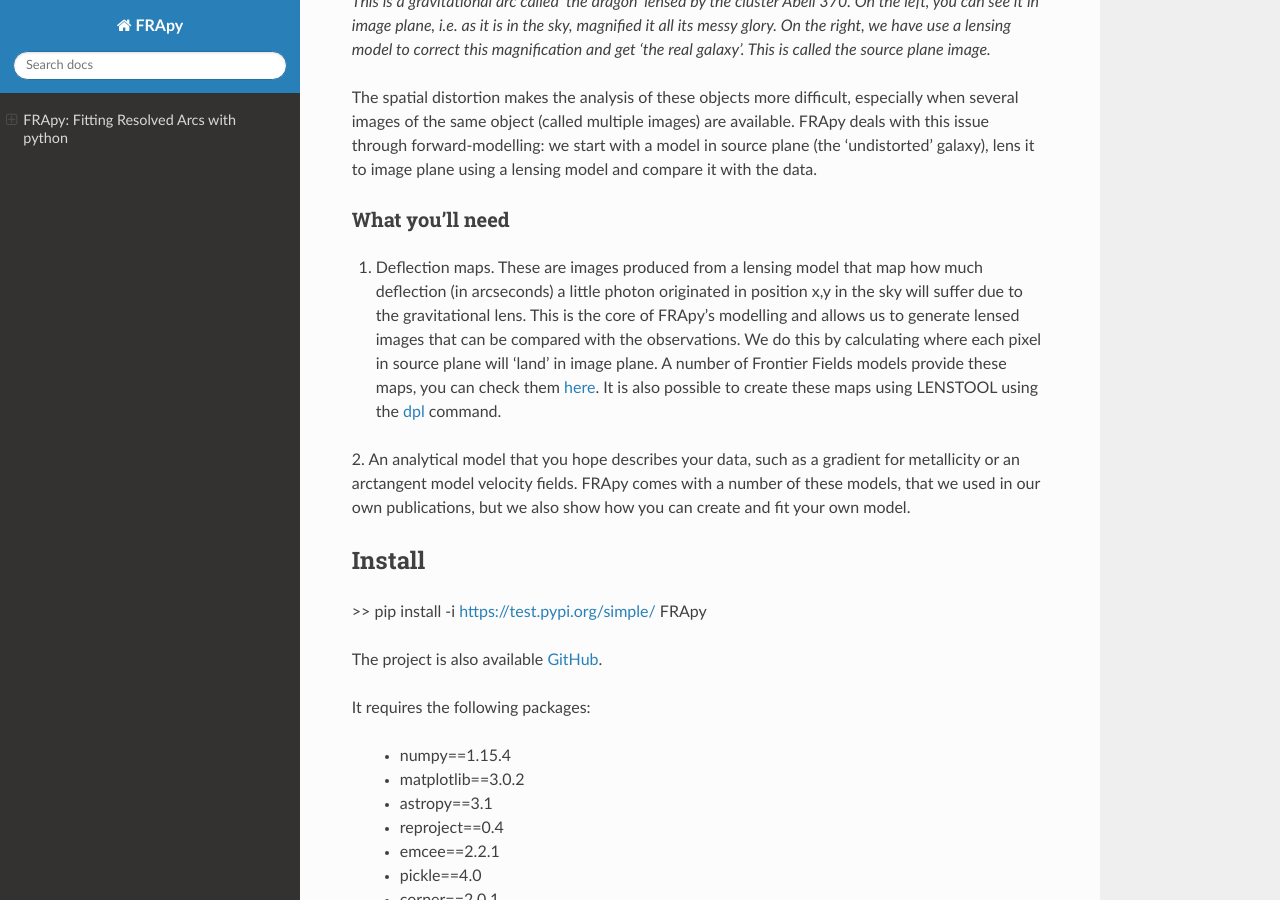
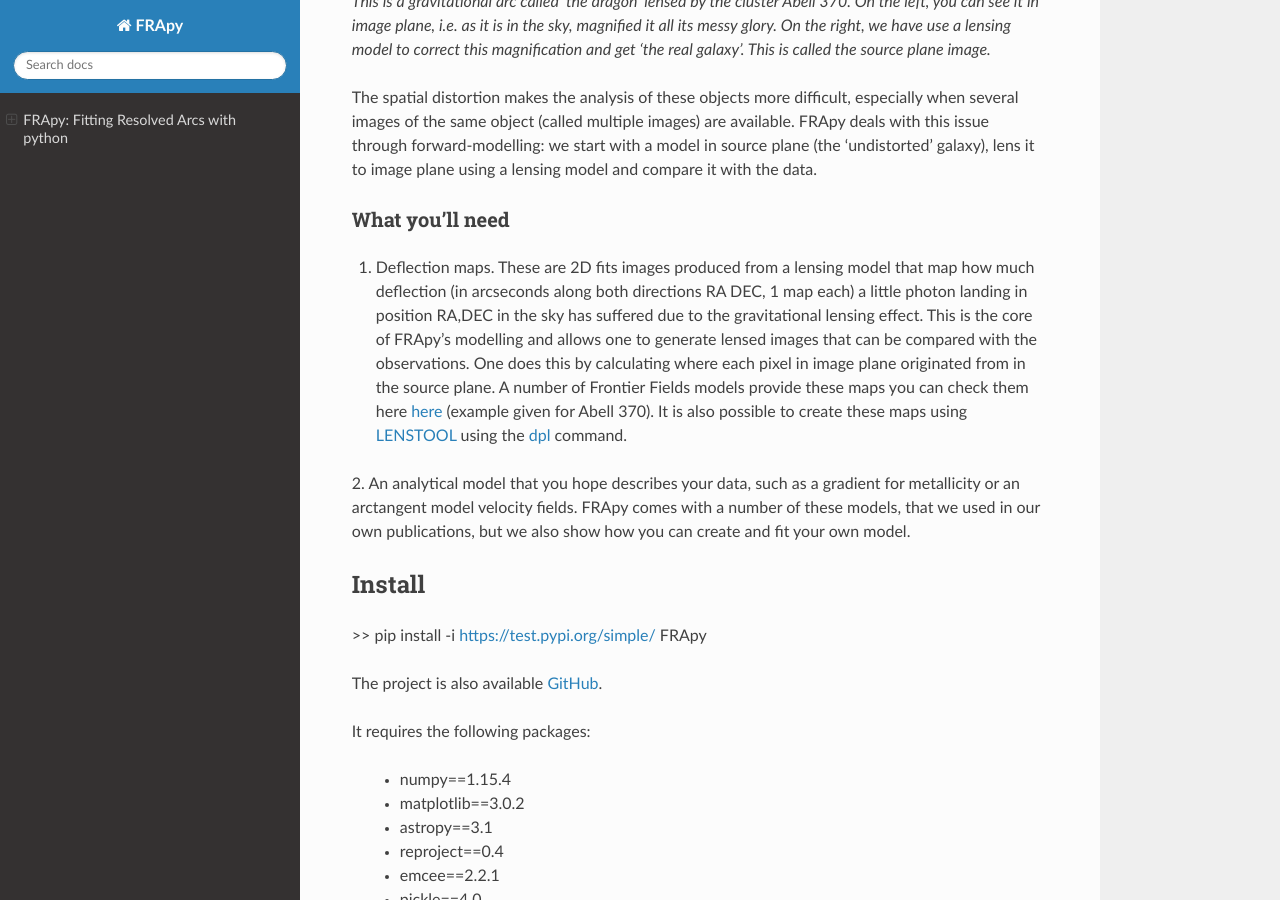
Before and after one commit to VeraPatricio/FRApy, a Sphinx documentation site: the page built from docs/source/index.rst, in a window 1280 px wide and 900 px high, scrolled down 845 px. Built offline with Sphinx 7.4.7 and the Read the Docs theme 2.0.0, drawn with Linux system fonts in a browser that asks for light colours; formulas are drawn with MathJax 3.

Commit message:
fixed defection maps documentation

```diff
--- a/docs/source/index.rst
+++ b/docs/source/index.rst
@@ -28,7 +28,8 @@ The spatial distortion makes the analysis of these objects more difficult, espec
 What you'll need
 --------------------
 
-1. Deflection maps. These are images produced from a lensing model that map how much deflection (in arcseconds) a little photon originated in position x,y in the sky will suffer due to the gravitational lens. This is the core of FRApy's modelling and allows us to generate lensed images that can be compared with the observations. We do this by calculating where each pixel in source plane will 'land' in image plane. A number of Frontier Fields models provide these maps, you can check them `here <https://archive.stsci.edu/pub/hlsp/frontier/abell370/models/>`_. It is also possible to create these maps using LENSTOOL using the `dpl <https://projets.lam.fr/projects/lenstool/wiki/RunMode#dpl-int1-int2-float-filename1-filename2>`_ command.
+1. Deflection maps. These are 2D fits images produced from a lensing model that map how much deflection (in arcseconds along both directions RA DEC, 1 map each) a little photon landing in position RA,DEC in the sky has suffered due to the gravitational lensing effect. This is the core of FRApy’s modelling and allows one to generate lensed images that can be compared with the observations. One does this by calculating where each pixel in image plane originated from in the source plane. A number of Frontier Fields models provide these maps you can check them here `here <https://archive.stsci.edu/pub/hlsp/frontier/abell370/models/>`_  (example given for Abell 370). It is also possible to create these maps using `LENSTOOL <https://git-cral.univ-lyon1.fr/lenstool/lenstool>`_ using the `dpl <https://projets.lam.fr/projects/lenstool/wiki/RunMode#dpl-int1-int2-float-filename1-filename2>`_ command.
+
 
 2. An analytical model that you hope describes your data, such as a gradient for metallicity or an arctangent model velocity fields. FRApy comes with a number of these models,
 that we used in our own publications, but we also show how you can create and fit your own model.
```
Also changed, not shown: 6 other files.
